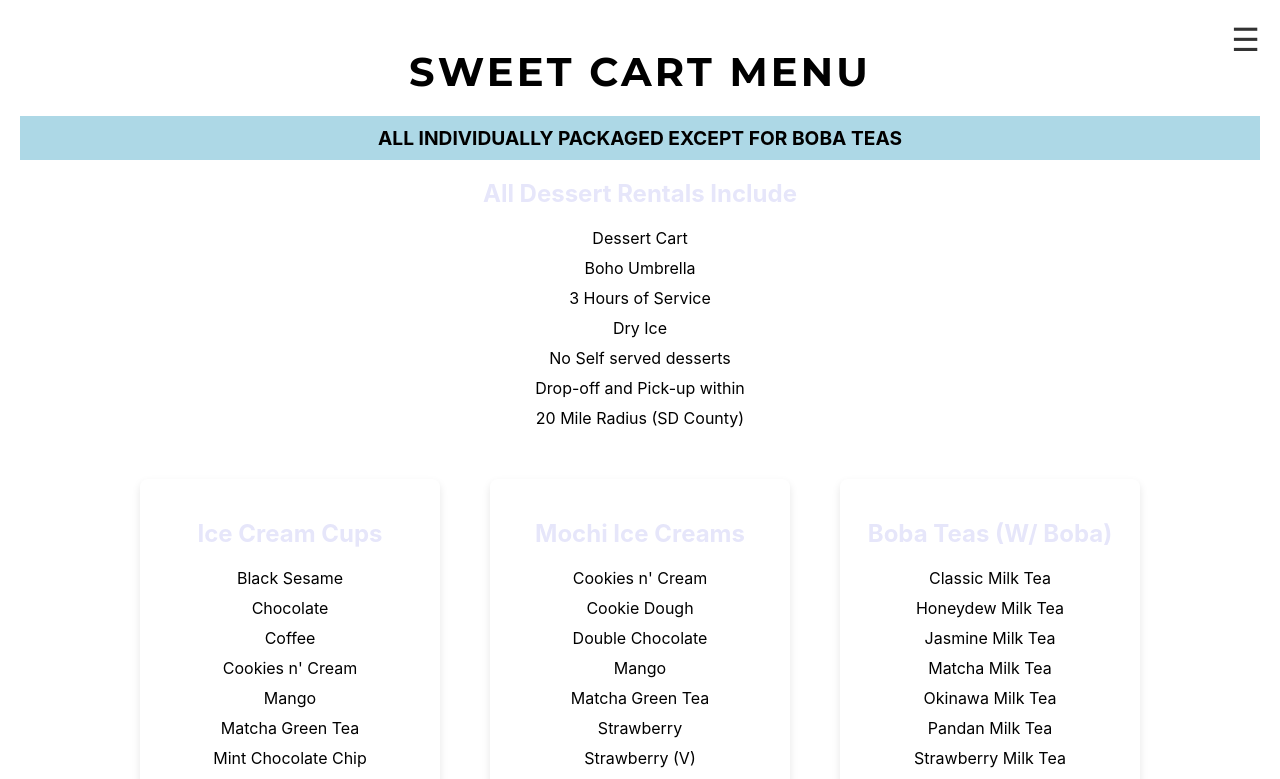
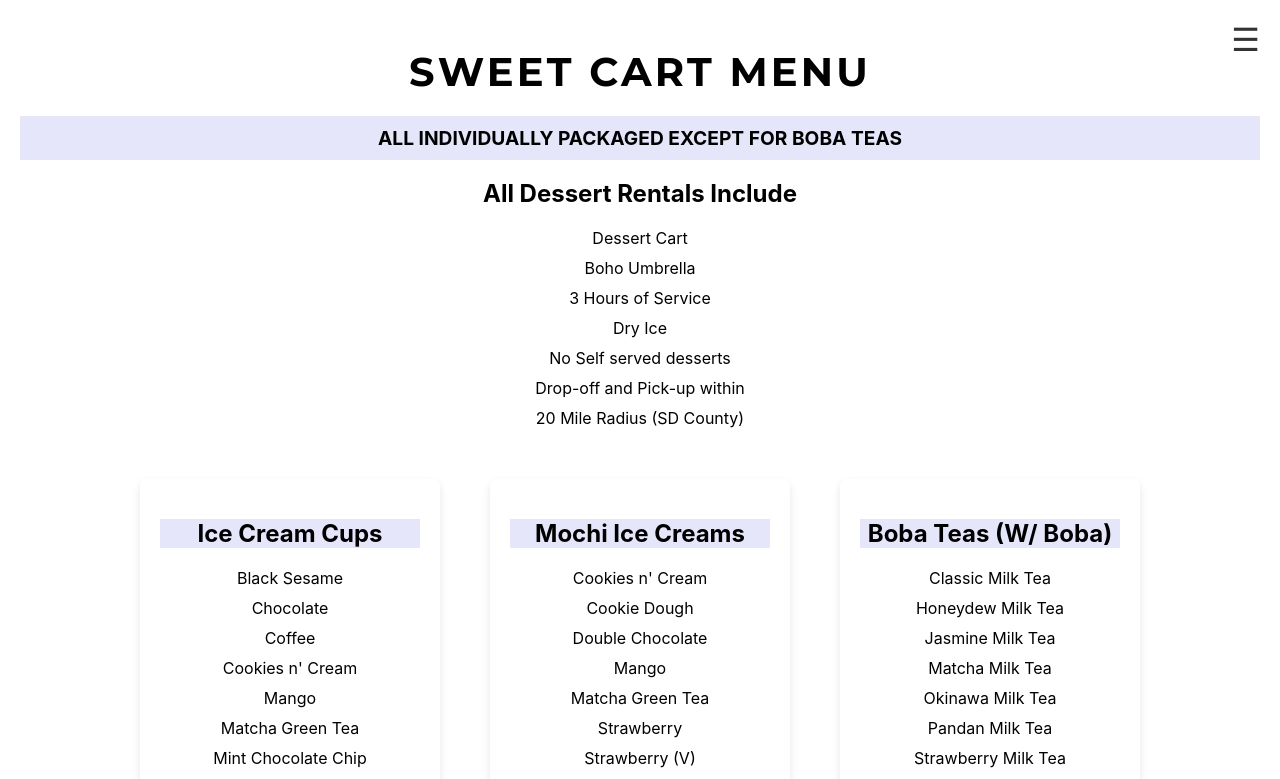
Before and after one commit to SixFourDev/sweetcartrental, a React (Create React App) app: page /sweetcartmenu in a window 1280 px wide. Shown: the top 779 px of the page. Built offline with nearby package versions, Linux system fonts and the light colour scheme.

Commit message:
fixed styling on menu page

```diff
--- a/src/App.css
+++ b/src/App.css
@@ -89,7 +89,7 @@
   font-size: 1.2em;
   font-weight: bold;
   margin-top: 10px;
-  background-color: lightblue;
+  background-color: lavender;
   padding: 10px;
 }
 
@@ -100,7 +100,7 @@
 }
 
 .all-dessert-rentals h2 {
-  color: lavender;
+  color: black;
 }
 
 .all-dessert-rentals ul {
@@ -137,7 +137,8 @@
 }
 
 .dessert-package h2 {
-  color: lavender;
+  color: black;
+  background-color: lavender;
 }
 
 .dessert-package ul {
```
